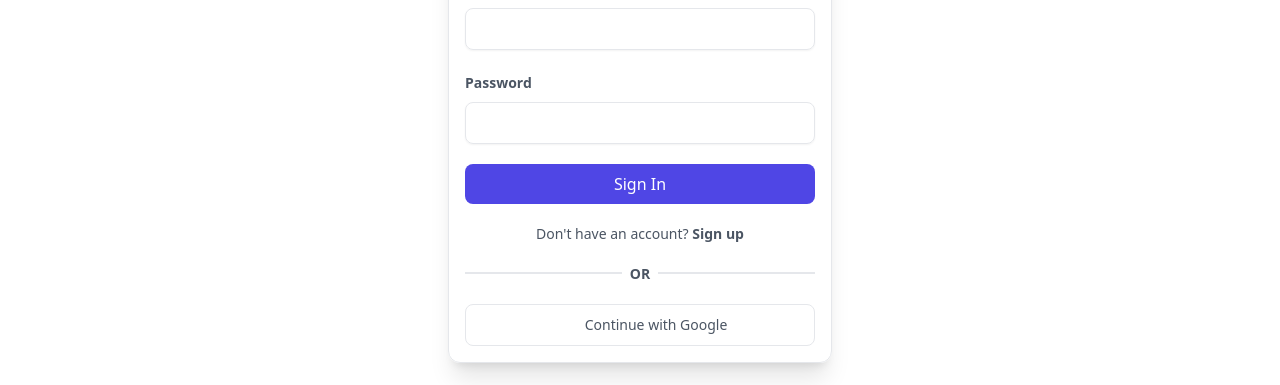
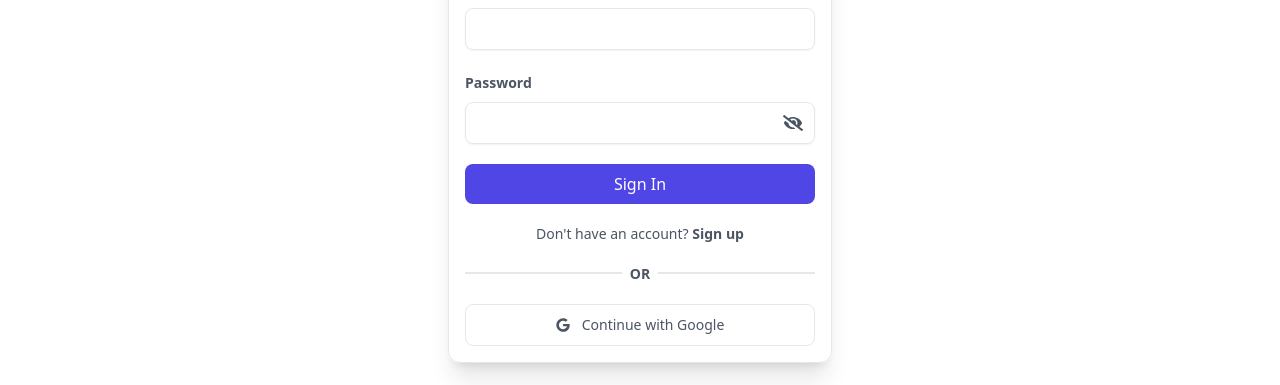
Before and after one commit to SoumadeepDev/Signup-signin-firebase, a React (Create React App) app: page /login in a window 1280 px wide. Shown: the part 269-654 px from the top of the page. Built offline with nearby package versions, Linux system fonts and the light colour scheme; no server answers.

Commit message:
second commit

```diff
--- a/package.json
+++ b/package.json
@@ -11,6 +11,7 @@
     "postcss": "^8.4.33",
     "react": "^18.2.0",
     "react-dom": "^18.2.0",
+    "react-icons": "^5.1.0",
     "react-router-dom": "^6.21.1",
     "react-scripts": "5.0.1",
     "tailwindcss": "^3.4.1",
--- a/src/components/auth/login/index.jsx
+++ b/src/components/auth/login/index.jsx
@@ -5,6 +5,9 @@ import {
   doSignInWithGoogle,
 } from "../../../firebase/auth";
 import { useAuth } from "../../../contexts/authContext";
+import { FaGoogle } from "react-icons/fa";
+import { FaEyeSlash } from "react-icons/fa";
+import { FaRegEye } from "react-icons/fa";
 
 const Login = () => {
   const { userLoggedIn } = useAuth();
@@ -13,6 +16,7 @@ const Login = () => {
   const [password, setPassword] = useState("");
   const [isSigningIn, setIsSigningIn] = useState(false);
   const [errorMessage, setErrorMessage] = useState("");
+  const [showPassword, setShowPassword] = useState(false);
 
   const onSubmit = async (e) => {
     e.preventDefault();
@@ -73,12 +77,12 @@ const Login = () => {
               />
             </div>
 
-            <div>
+            <div className="relative">
               <label className="text-sm text-gray-600 font-bold">
                 Password
               </label>
               <input
-                type="password"
+                type={showPassword ? "text" : "password"}
                 autoComplete="current-password"
                 required
                 value={password}
@@ -87,6 +91,18 @@ const Login = () => {
                 }}
                 className="w-full mt-2 px-3 py-2 text-gray-500 bg-transparent outline-none border focus:border-indigo-600 shadow-sm rounded-lg transition duration-300"
               />
+              <button
+                type="button"
+                onClick={() => setShowPassword(!showPassword)}
+                className="absolute inset-y-0 right-0 flex items-center px-3 py-5 bg-transparent focus:outline-none"
+                style={{ top: "2rem" }}
+              >
+                {showPassword ? (
+                  <FaRegEye size={20} />
+                ) : (
+                  <FaEyeSlash size={20} />
+                )}
+              </button>
             </div>
 
             {errorMessage && (
@@ -127,14 +143,7 @@ const Login = () => {
                 : "hover:bg-gray-100 transition duration-300 active:bg-gray-100"
             }`}
           >
-            <svg
-              className="w-5 h-5"
-              viewBox="0 0 48 48"
-              fill="none"
-              xmlns="http://www.w3.org/2000/svg"
-            >
-              {/* Google SVG */}
-            </svg>
+            <FaGoogle />
             {isSigningIn ? "Signing In..." : "Continue with Google"}
           </button>
         </div>
```
Also changed, not shown: 1 other file (tests, documents, lock files or other folders).
